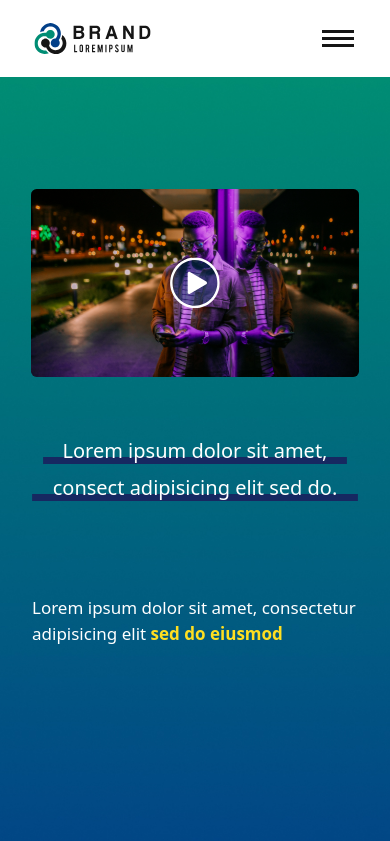
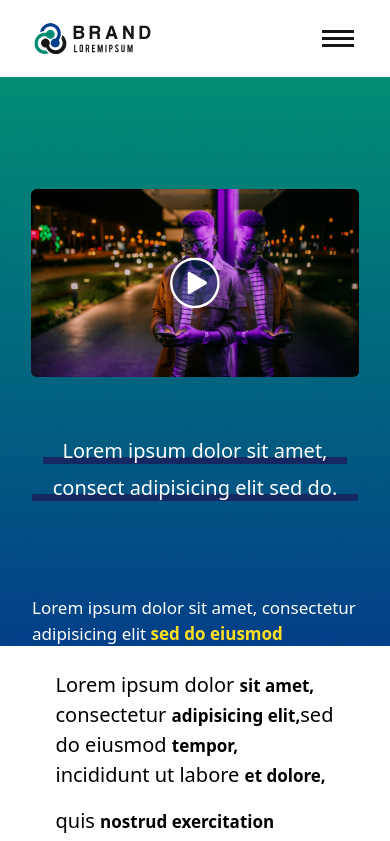
Before and after one commit to wellerson-pinheiros/choveu_teste, a React (Vite) app: page / in a window 390 px wide. Shown: the top 841 px of the page. Built offline with nearby package versions, Linux system fonts and the light colour scheme.

Commit message:
:iphone:Ajustando a responsividade para mobile e desktop

```diff
--- a/src/pages/Home.tsx
+++ b/src/pages/Home.tsx
@@ -5,7 +5,7 @@ import barrasecond from '../assets/barrabluesecond.svg'
 function Home() {
   return (
     <div
-      className="min-h-screen max-w-full bg-cover bg-center"
+      className="md:min-h-screen md:max-w-full bg-cover bg-center"
       style={{ backgroundImage: `url(${background})` }}
     >
 
```
